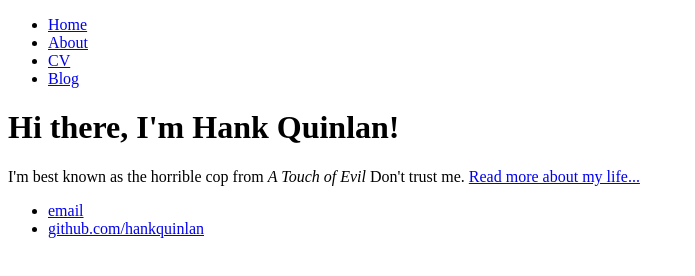
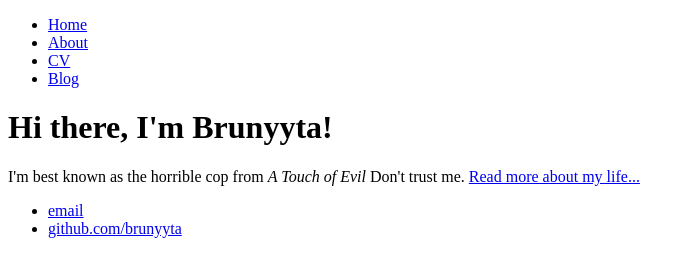
Before and after one commit to brunyyta/brunyyta.github.io, a plain HTML site: page index.html in a window 1280 px wide. Shown: the whole page, without its empty margins (0-695 px from the left). Drawn offline with Linux system fonts and the light colour scheme.

Commit message:
Update index.html

```diff
--- a/index.html
+++ b/index.html
@@ -1,7 +1,7 @@
 <!DOCTYPE html>
 <html>
 	<head>
-		<title>Hank Quinlan, Horrible Cop</title>
+		<title>Brunyyta</title>
 	</head>
 	<body>
 		<nav>
@@ -14,14 +14,14 @@
 		</nav>
 		<div class="container">
     		<div class="blurb">
-        		<h1>Hi there, I'm Hank Quinlan!</h1>
+        		<h1>Hi there, I'm Brunyyta!</h1>
 				<p>I'm best known as the horrible cop from <em>A Touch of Evil</em> Don't trust me. <a href="/about">Read more about my life...</a></p>
     		</div><!-- /.blurb -->
 		</div><!-- /.container -->
 		<footer>
     		<ul>
-        		<li><a href="mailto:hankquinlanhub@gmail.com">email</a></li>
-        		<li><a href="https://github.com/hankquinlan">github.com/hankquinlan</a></li>
+        		<li><a href="mailto:brunyytas@gmail.com">email</a></li>
+        		<li><a href="https://github.com/brunyyta">github.com/brunyyta</a></li>
 			</ul>
 		</footer>
 	</body>
```
